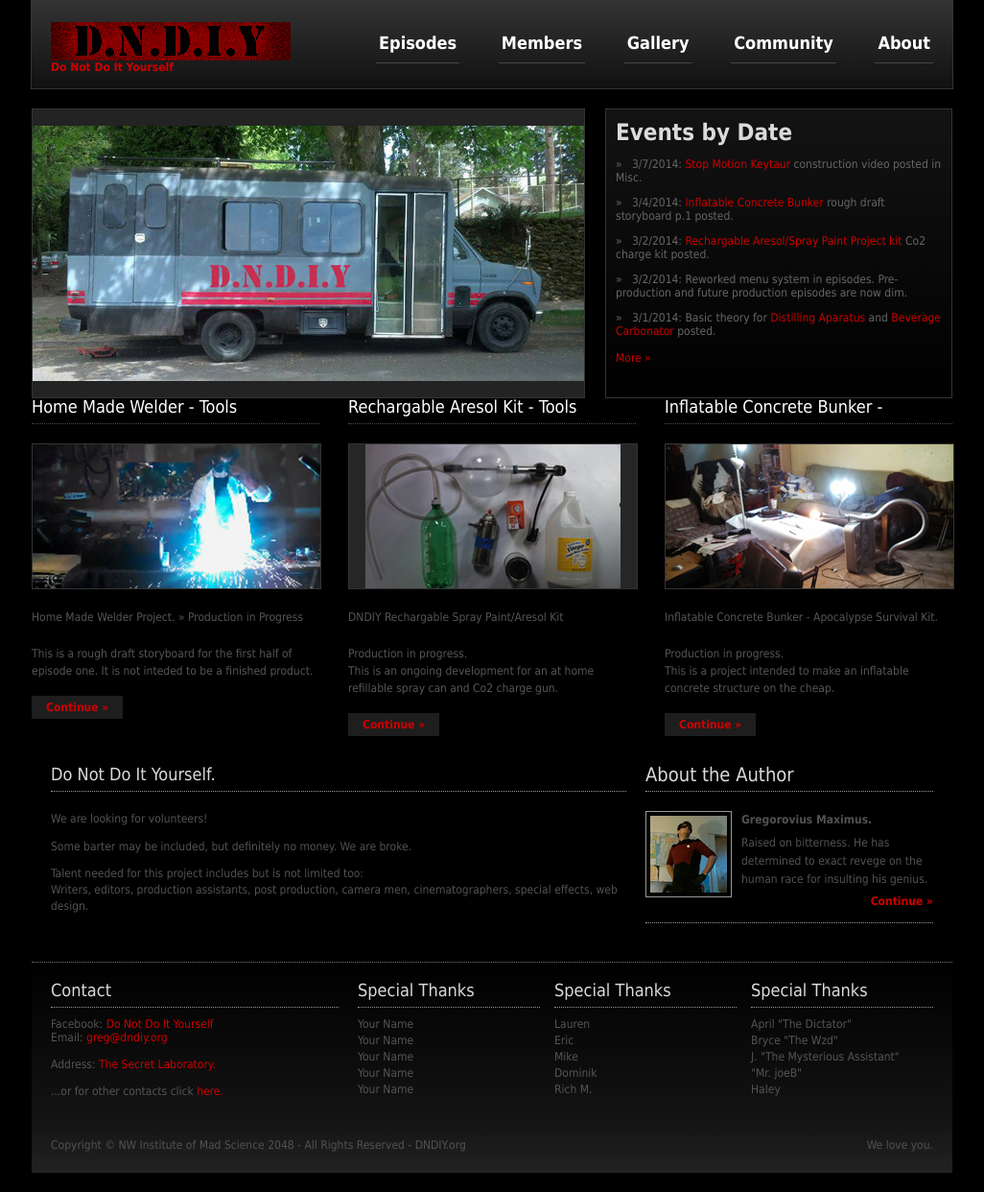
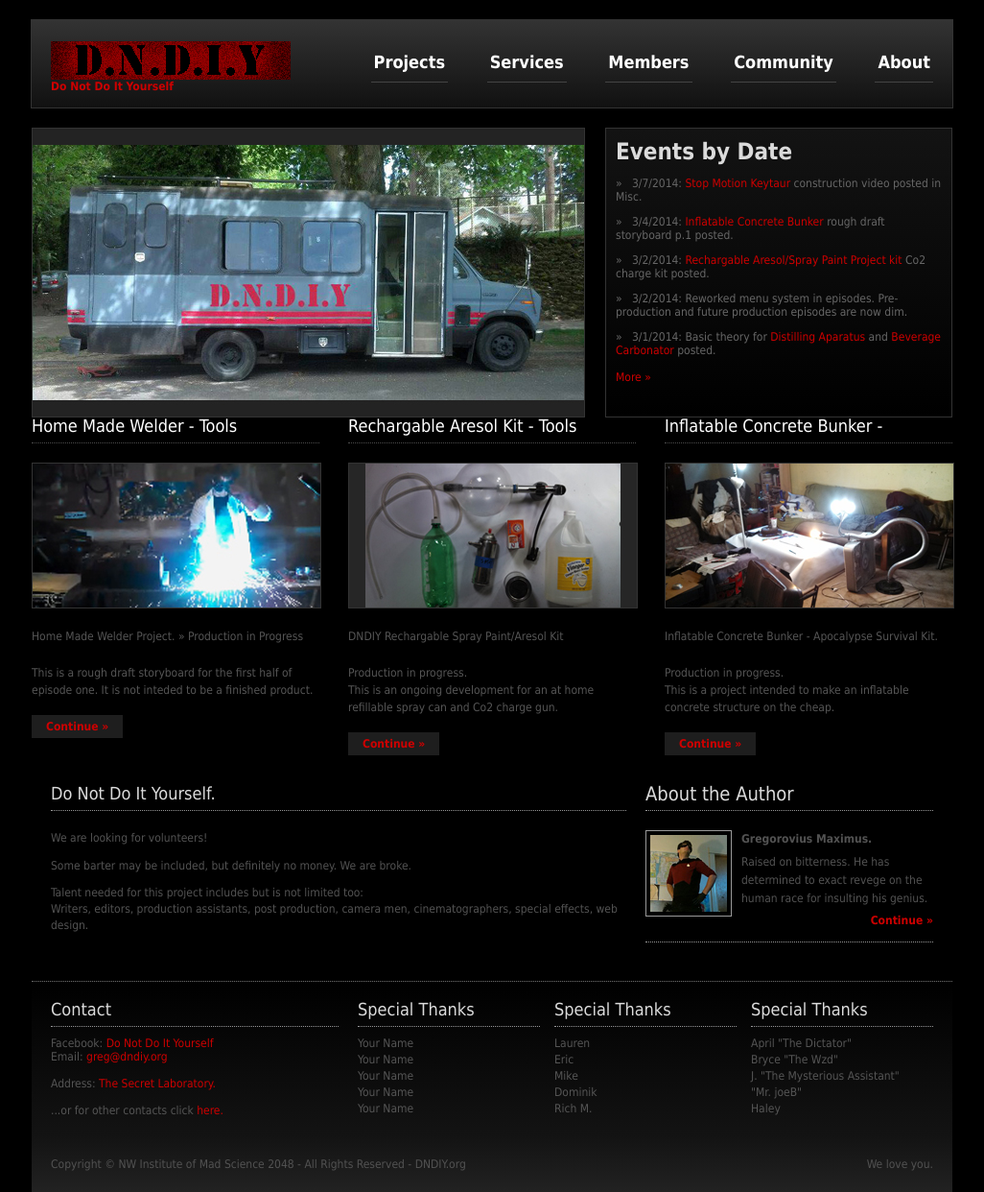
Before and after one commit to dndiy/dndiy.org, a Jekyll site: the page built from index.html, in a window 1280 px wide. Shown: the whole page at 96% size, without its empty margins (127-1153 px from the left). Built offline with Jekyll 4.4.1, drawn with Linux system fonts in a browser that asks for light colours.

Commit message:
Space on Top of Header
It looks better

```diff
--- a/_includes/header.html
+++ b/_includes/header.html
@@ -1,3 +1,6 @@
+<div id="spacer">
+</div>
+
 <div class="wrapper">
   <div id="header">
     <div id="logo">
@@ -6,12 +9,11 @@
     </div>
     <div id="topnav">
       <ul>
-        <li><a href="episode.html">Episodes</a></li>
+        <li><a href="project.html">Projects</a></li>
+        <li><a href="Services.html">Services</a></li>
         <li><a href="members.html">Members</a></li>
-        <li><a href="gallery.html">Gallery</a></li>
         <li><a href="community.html">Community</a></li>
         <li class="last"><a href="about.html">About</a></li>
-
       </ul>
     </div>
     <br class="clear" />
```
